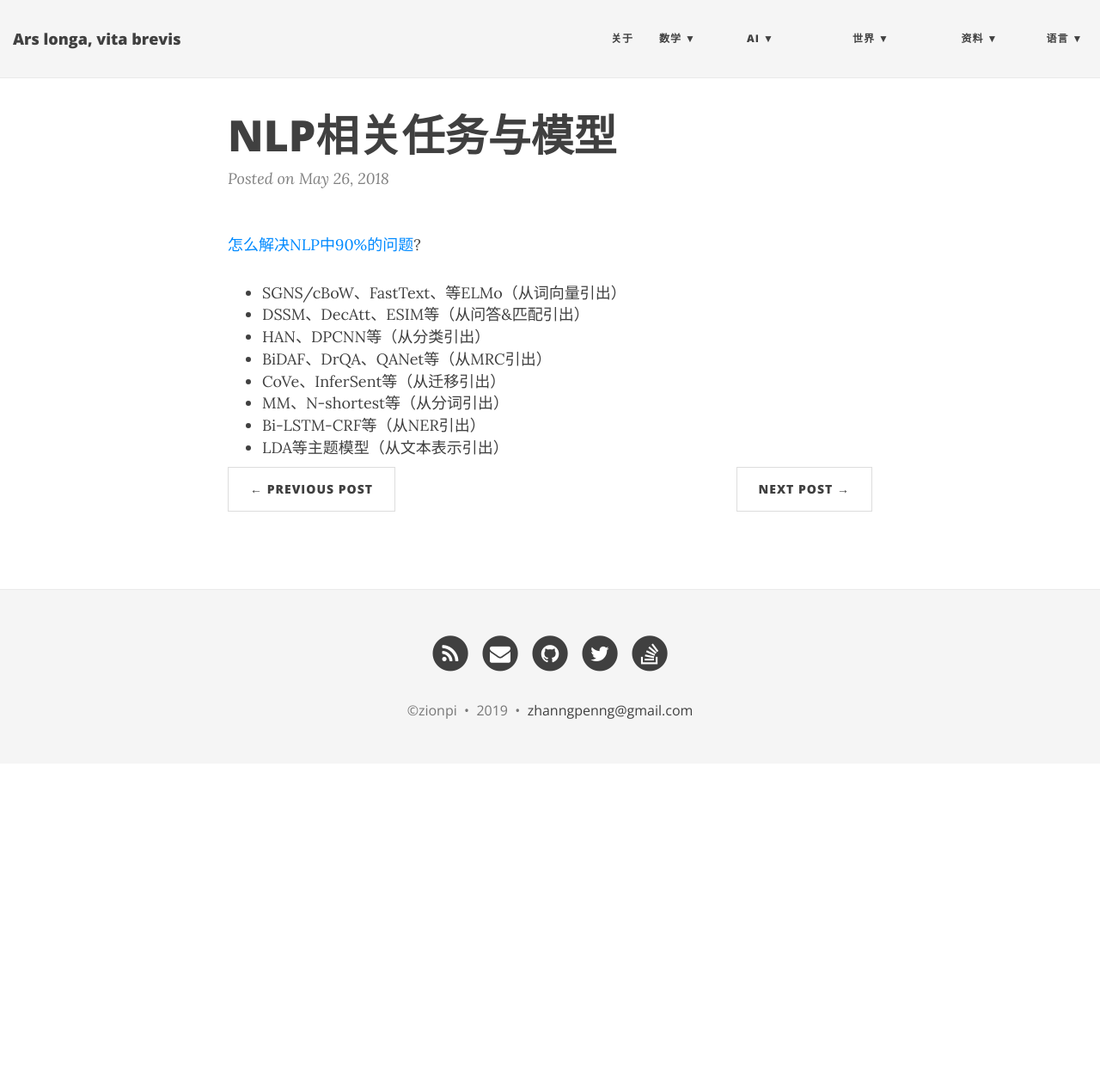
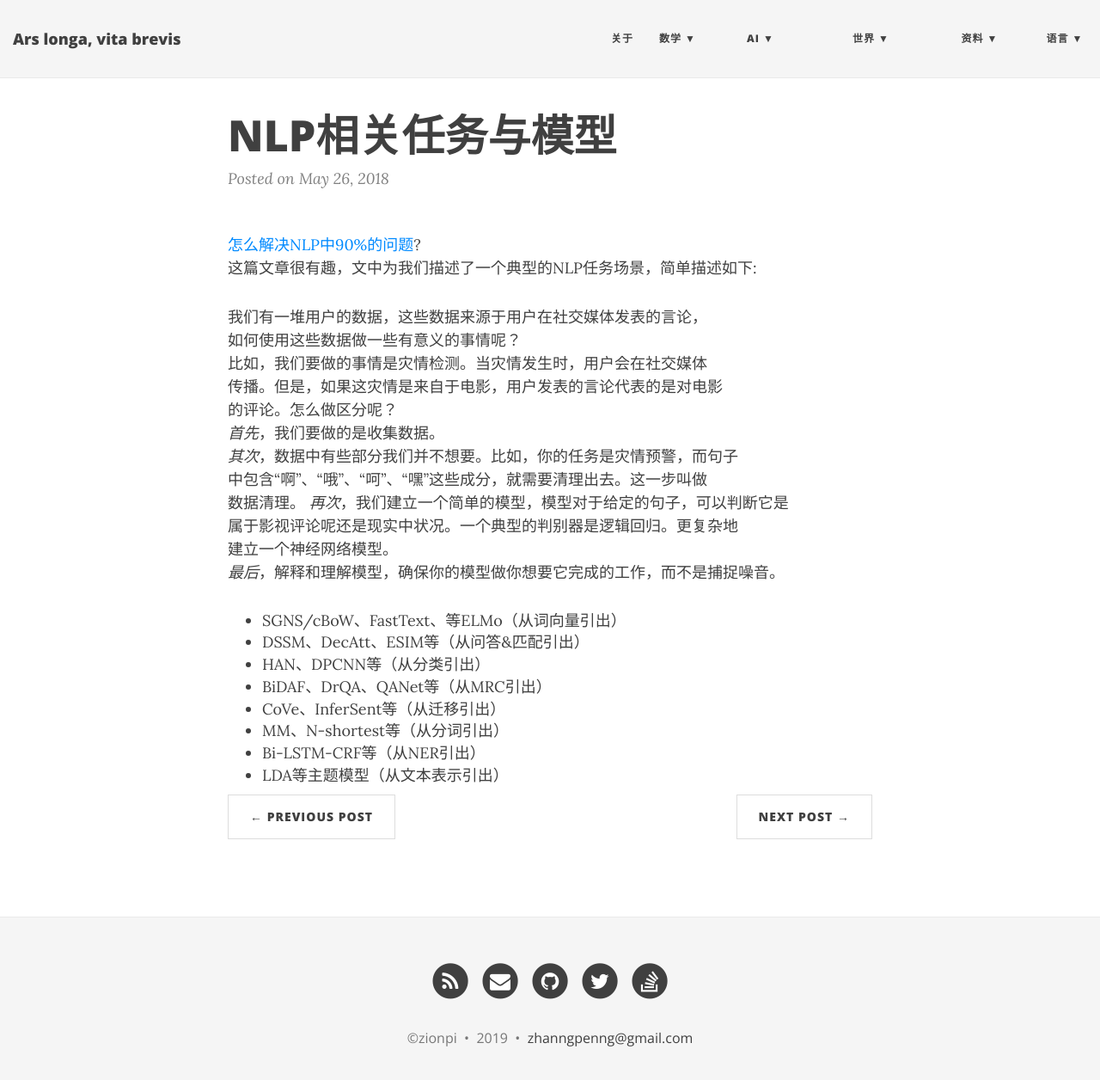
Before and after one commit to ZionPi/zionpi.github.io, a Jekyll site: the page built from _posts/2018-05-26-nlp-related-task-and-models.md, in a window 1280 px wide and 1269 px high. Shown: the top 1256 px of the window at 86% size. Built offline with Jekyll 4.4.1, drawn with Linux system fonts in a browser that asks for light colours; nearby versions of some CDN libraries.

Commit message:
Update 2018-05-26-nlp-related-task-and-models.md

```diff
--- a/_posts/2018-05-26-nlp-related-task-and-models.md
+++ b/_posts/2018-05-26-nlp-related-task-and-models.md
@@ -2,8 +2,25 @@
 layout: post
 title: NLP相关任务与模型
 ---
+[怎么解决NLP中90%的问题](https://blog.insightdatascience.com/how-to-solve-90-of-nlp-problems-a-step-by-step-guide-fda605278e4e)?
+这篇文章很有趣，文中为我们描述了一个典型的NLP任务场景，简单描述如下:
 
-[怎么解决NLP中90%的问题](https://blog.insightdatascience.com/how-to-solve-90-of-nlp-problems-a-step-by-step-guide-fda605278e4e)?
+我们有一堆用户的数据，这些数据来源于用户在社交媒体发表的言论，
+如何使用这些数据做一些有意义的事情呢？
+比如，我们要做的事情是灾情检测。当灾情发生时，用户会在社交媒体
+传播。但是，如果这灾情是来自于电影，用户发表的言论代表的是对电影
+的评论。怎么做区分呢？
+*首先*，我们要做的是收集数据。
+*其次*，数据中有些部分我们并不想要。比如，你的任务是灾情预警，而句子
+中包含“啊”、“哦”、“呵”、“嘿”这些成分，就需要清理出去。这一步叫做
+数据清理。
+*再次*，我们建立一个简单的模型，模型对于给定的句子，可以判断它是
+属于影视评论呢还是现实中状况。一个典型的判别器是逻辑回归。更复杂地
+建立一个神经网络模型。
+*最后*，解释和理解模型，确保你的模型做你想要它完成的工作，而不是捕捉噪音。
+
+
+
 
 
 - SGNS/cBoW、FastText、等ELMo（从词向量引出）
```
